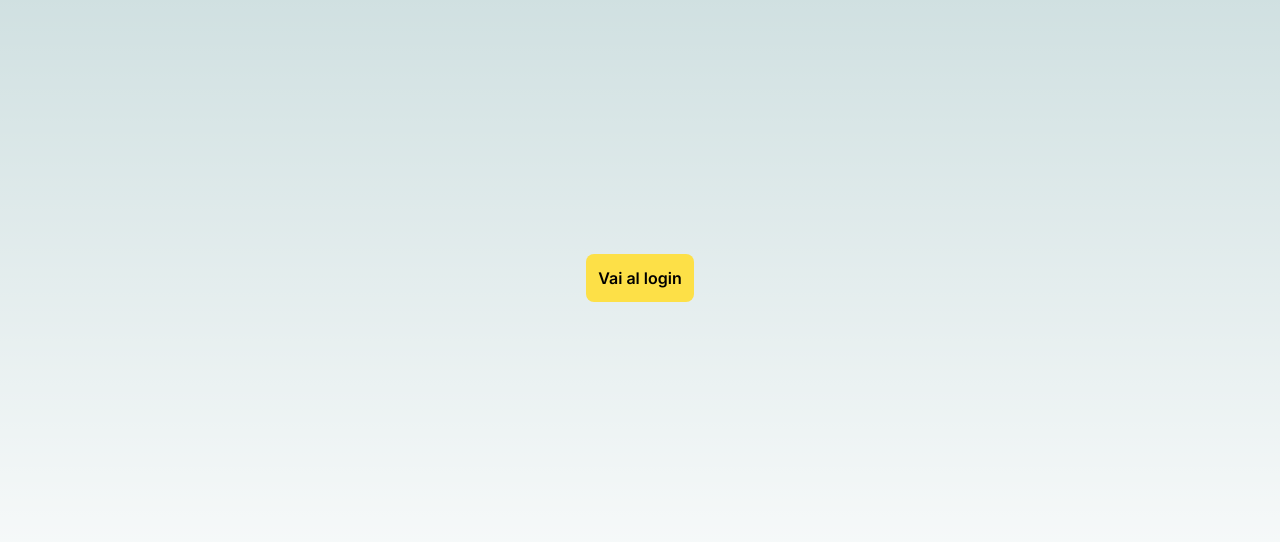
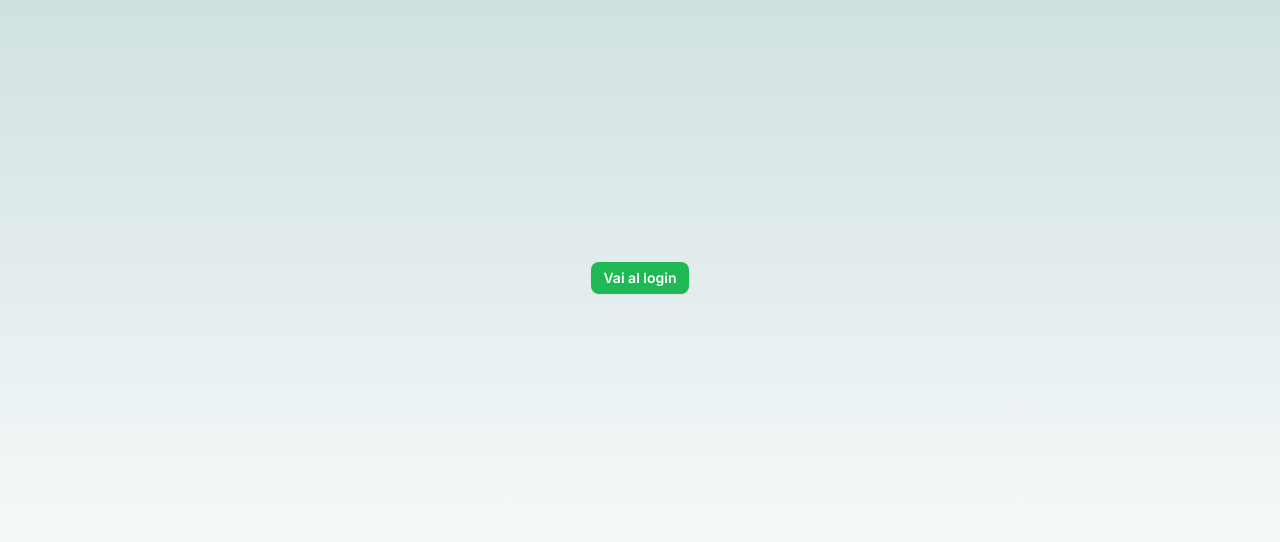
Before and after one commit to albertocester96/foots_next, a Next.js app in the folder foots-next/: page /signup in a window 1280 px wide. Shown: the part 122-664 px from the top of the page. Built offline with nearby package versions, Linux system fonts and the light colour scheme.

Commit message:
daisyui-button-test

```diff
--- a/foots-next/package.json
+++ b/foots-next/package.json
@@ -9,11 +9,12 @@
     "lint": "next lint"
   },
   "dependencies": {
+    "next": "14.2.5",
     "react": "^18",
-    "react-dom": "^18",
-    "next": "14.2.5"
+    "react-dom": "^18"
   },
   "devDependencies": {
+    "daisyui": "^4.12.10",
     "postcss": "^8",
     "tailwindcss": "^3.4.1"
   }
--- a/foots-next/src/components/Button.js
+++ b/foots-next/src/components/Button.js
@@ -2,7 +2,7 @@ import Link from "next/link"
 
 export default function Button() {
     return(
-        <button className="font-semibold rounded-lg bg-yellow-300 p-3" >
+        <button className="btn sm:btn-sm bg-primary text-white border-none rounded-lg" >
             <Link href="/login">
                 Vai al login
             </Link>
--- a/foots-next/tailwind.config.js
+++ b/foots-next/tailwind.config.js
@@ -5,14 +5,10 @@ module.exports = {
     "./src/components/**/*.{js,ts,jsx,tsx,mdx}",
     "./src/app/**/*.{js,ts,jsx,tsx,mdx}",
   ],
-  theme: {
-    extend: {
-      backgroundImage: {
-        "gradient-radial": "radial-gradient(var(--tw-gradient-stops))",
-        "gradient-conic":
-          "conic-gradient(from 180deg at 50% 50%, var(--tw-gradient-stops))",
-      },
-    },
-  },
-  plugins: [],
+  plugins: [
+    require('daisyui')
+  ],
+  daisyui: {
+    themes: ["forest"]
+  }
 };
```
Also changed, not shown: 1 other file (tests, documents, lock files or other folders).
